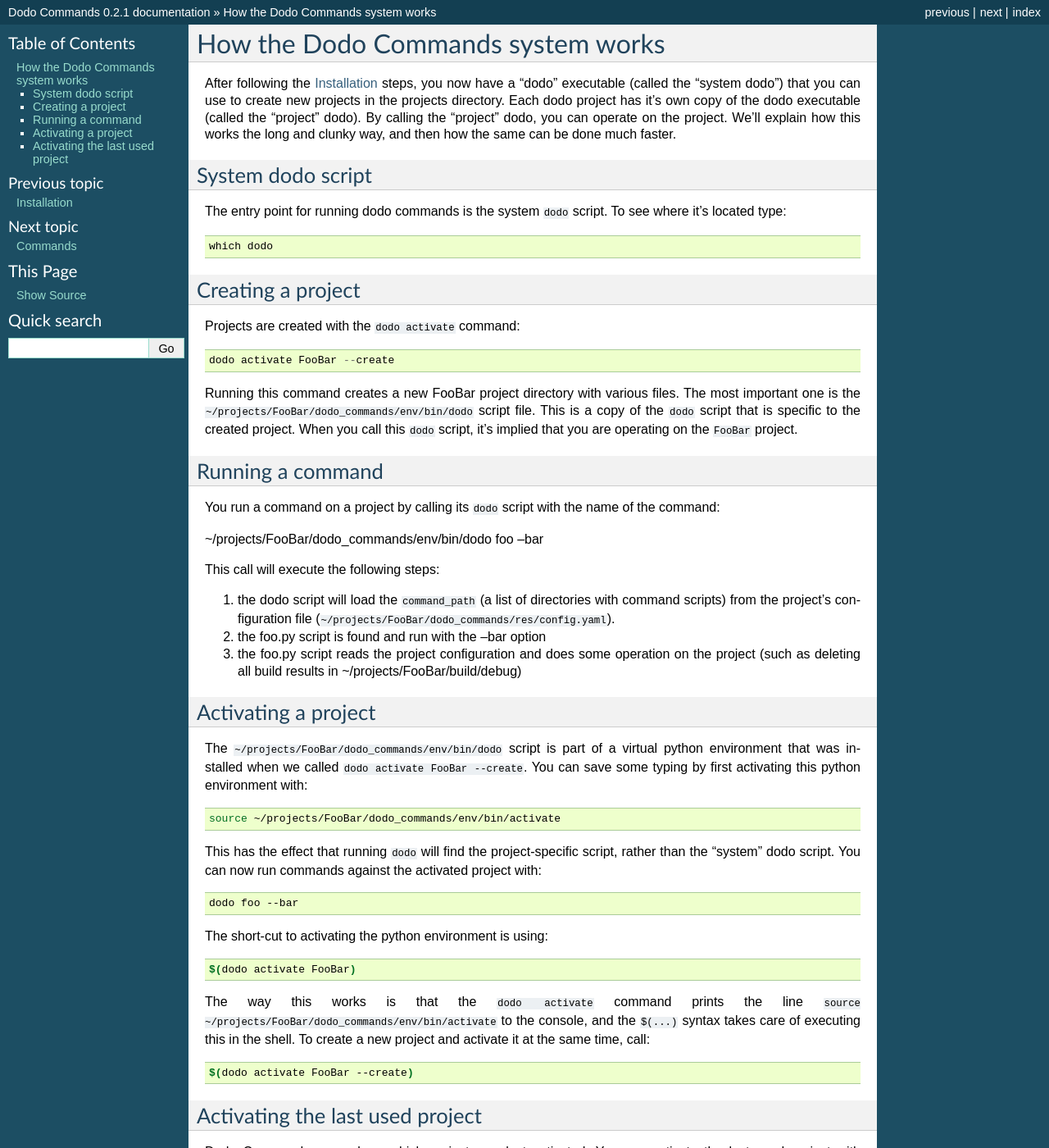
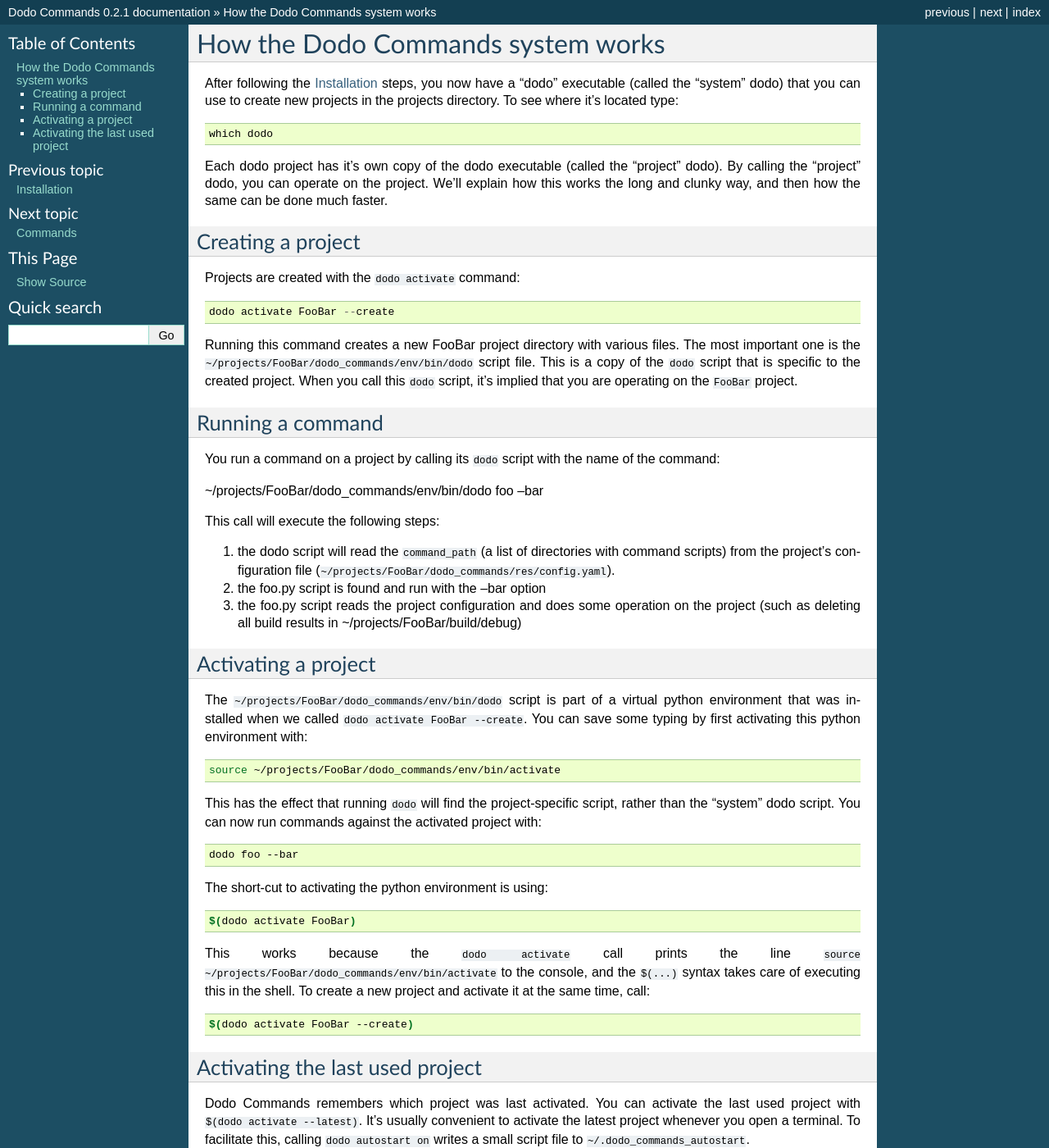
Before and after one commit to mnieber/dodo-commands, a Sphinx documentation site: the page built from doc/how-it-works.rst, in a window 1280 px wide and 1400 px high. Shown: the whole window at 82% size. Built offline with Sphinx 7.4.7, drawn with Linux system fonts in a browser that asks for light colours; some of the changed text lies outside the part shown.

Commit message:
Improve docs

```diff
--- a/doc/configuration.rst
+++ b/doc/configuration.rst
@@ -44,14 +44,14 @@ A new configuration file is created automatically when the project is first crea
             # contents of this file are layered on top of this configuration
             - buildtype.debug.yaml
 
-Layers can be switched on and off with the ``dodo layer`` command. For example, to replace the layer ``buildtype.debug.yaml`` with ``buildtype.release.yaml`` call:
+Layers can be switched on and off with the ``dodo layer`` command. In the aboce example, to replace the layer ``buildtype.debug.yaml`` with ``buildtype.release.yaml`` call:
 
 .. code-block:: bash
 
     dodo layer buildtype release
 
 
-5. the following magic values are automatically added: ``${/ROOT/project_name}``, ``${/ROOT/project_dir}``, ``${/ROOT/res_dir}`` and finally the system_commands directory in ``${/ROOT/command_path}``.
+5. the following magic values are automatically added: ``${/ROOT/project_name}``, ``${/ROOT/project_dir}``, ``${/ROOT/res_dir}``. Finally the system_commands directory is automatically added to ``${/ROOT/command_path}``.
 
 Using the configuration
 =======================
--- a/doc/dodo-command.rst
+++ b/doc/dodo-command.rst
@@ -10,7 +10,7 @@ The :code:`BaseCommand` class is pretty simple: it offers a command line parser
 The runcmd function, and --confirm and --echo flags
 ===================================================
 
-The :code:`DodoCommand` class adds a helper function :code:`runcmd` and two additional flags to each command:
+The :code:`DodoCommand` class adds a helper function :code:`runcmd` and two additional flags:
 
 #. the ``runcmd`` function takes a list of arguments and runs them on the command line. Moreover, it adds all variables in ``${/ENVIRONMENT/variable_map}`` to the system environment (for the duration of running the command).
 
--- a/doc/how-it-works.rst
+++ b/doc/how-it-works.rst
@@ -4,16 +4,14 @@
 How the Dodo Commands system works
 **********************************
 
-After following the :ref:`installation` steps, you now have a "dodo" executable (called the "system dodo") that you can use to create new projects in the projects directory. Each dodo project has it's own copy of the dodo executable (called the "project" dodo). By calling the "project" dodo, you can operate on the project. We'll explain how this works the long and clunky way, and then how the same can be done much faster.
-
-System dodo script
-==================
-
-The entry point for running dodo commands is the system ``dodo`` script. To see where it's located type:
+After following the :ref:`installation` steps, you now have a "dodo" executable (called the "system" dodo) that you can use to create new projects in the projects directory. To see where it's located type:
 
 .. code-block:: bash
 
     which dodo
+
+Each dodo project has it's own copy of the dodo executable (called the "project" dodo). By calling the "project" dodo, you can operate on the project. We'll explain how this works the long and clunky way, and then how the same can be done much faster.
+
 
 Creating a project
 ==================
@@ -33,7 +31,7 @@ You run a command on a project by calling its ``dodo`` script with the name of t
 
 This call will execute the following steps:
 
-#. the dodo script will load the ``command_path`` (a list of directories with command scripts) from the project's configuration file (``~/projects/FooBar/dodo_commands/res/config.yaml``).
+#. the dodo script will read the ``command_path`` (a list of directories with command scripts) from the project's configuration file (``~/projects/FooBar/dodo_commands/res/config.yaml``).
 
 #. the foo.py script is found and run with the --bar option
 
@@ -60,7 +58,7 @@ The short-cut to activating the python environment is using:
 
     $(dodo activate FooBar)
 
-The way this works is that the ``dodo activate`` command prints the line ``source ~/projects/FooBar/dodo_commands/env/bin/activate`` to the console, and the ``$(...)`` syntax takes care of executing this in the shell. To create a new project and activate it at the same time, call:
+This works because the ``dodo activate`` call prints the line ``source ~/projects/FooBar/dodo_commands/env/bin/activate`` to the console, and the ``$(...)`` syntax takes care of executing this in the shell. To create a new project and activate it at the same time, call:
 
 .. code-block:: bash
 
@@ -72,7 +70,7 @@ The way this works is that the ``dodo activate`` command prints the line ``sourc
 Activating the last used project
 ================================
 
-Dodo Commands remembers which project was last activated. You can activate the last used project with ``$(dodo activate --latest)``. It's usually convenient to activate the latest project whenever you open a terminal. Calling ``dodo autostart on`` writes a small script file to ``~/.dodo_commands_autostart``.
+Dodo Commands remembers which project was last activated. You can activate the last used project with ``$(dodo activate --latest)``. It's usually convenient to activate the latest project whenever you open a terminal. To facilitate this, calling ``dodo autostart on`` writes a small script file to ``~/.dodo_commands_autostart``.
 
 .. code-block:: bash
 
--- a/doc/installation.rst
+++ b/doc/installation.rst
@@ -69,7 +69,7 @@ To automatically activate the last used Dodo Commands project, add this line to
 
     $(dodo activate --latest)
 
-If you wish to be able to toggle the automatic activation on and off, read about the :ref:`autostart` command.
+If you wish to be able to toggle the automatic activation on and off, read about :ref:`autostart`.
 
 Step 6: (Optional) Tweak global configuration
 =============================================
```
Also changed, not shown: doc/commands.rst (+5 -5 lines), doc/sharing-projects.rst (+4 -5 lines).
